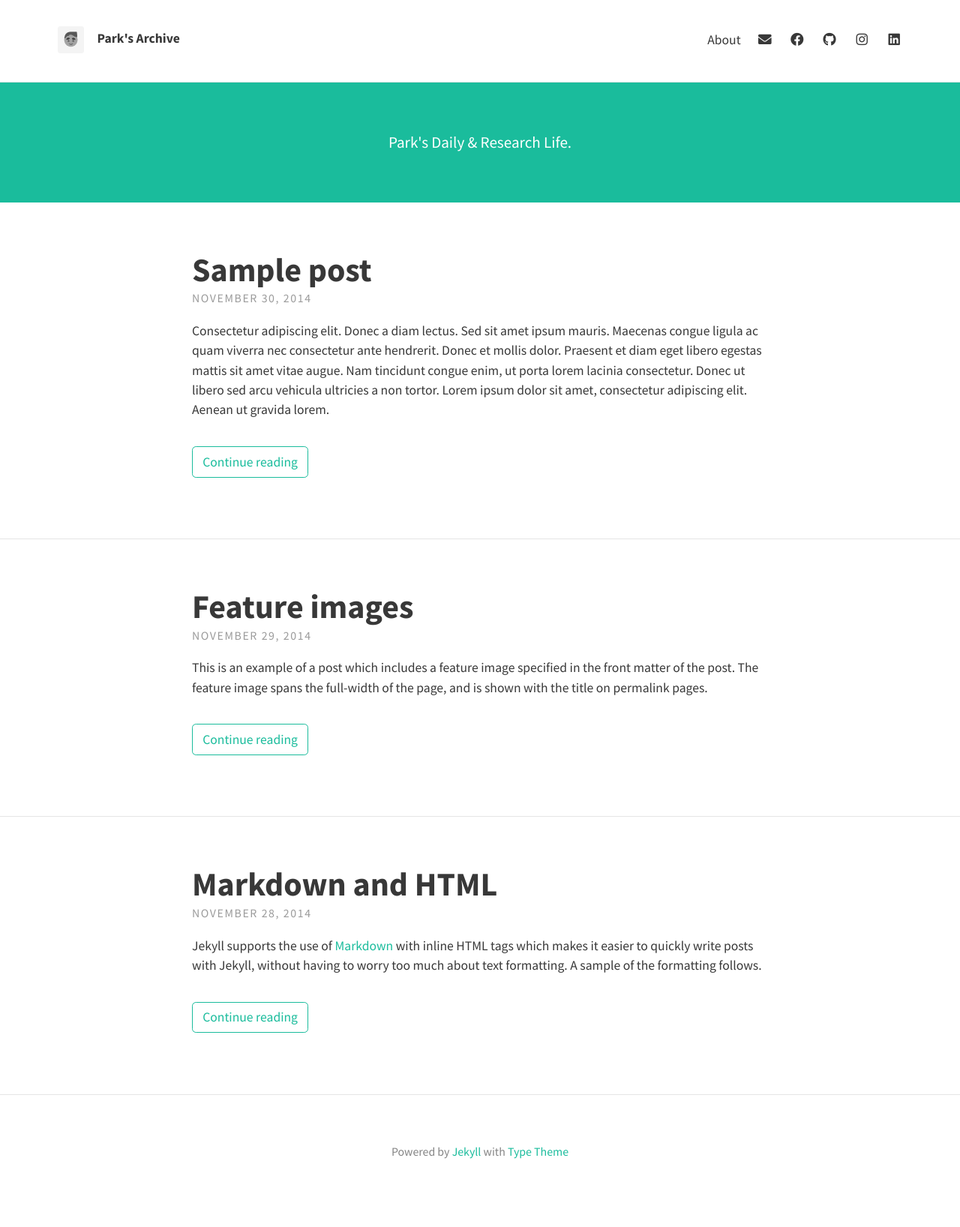
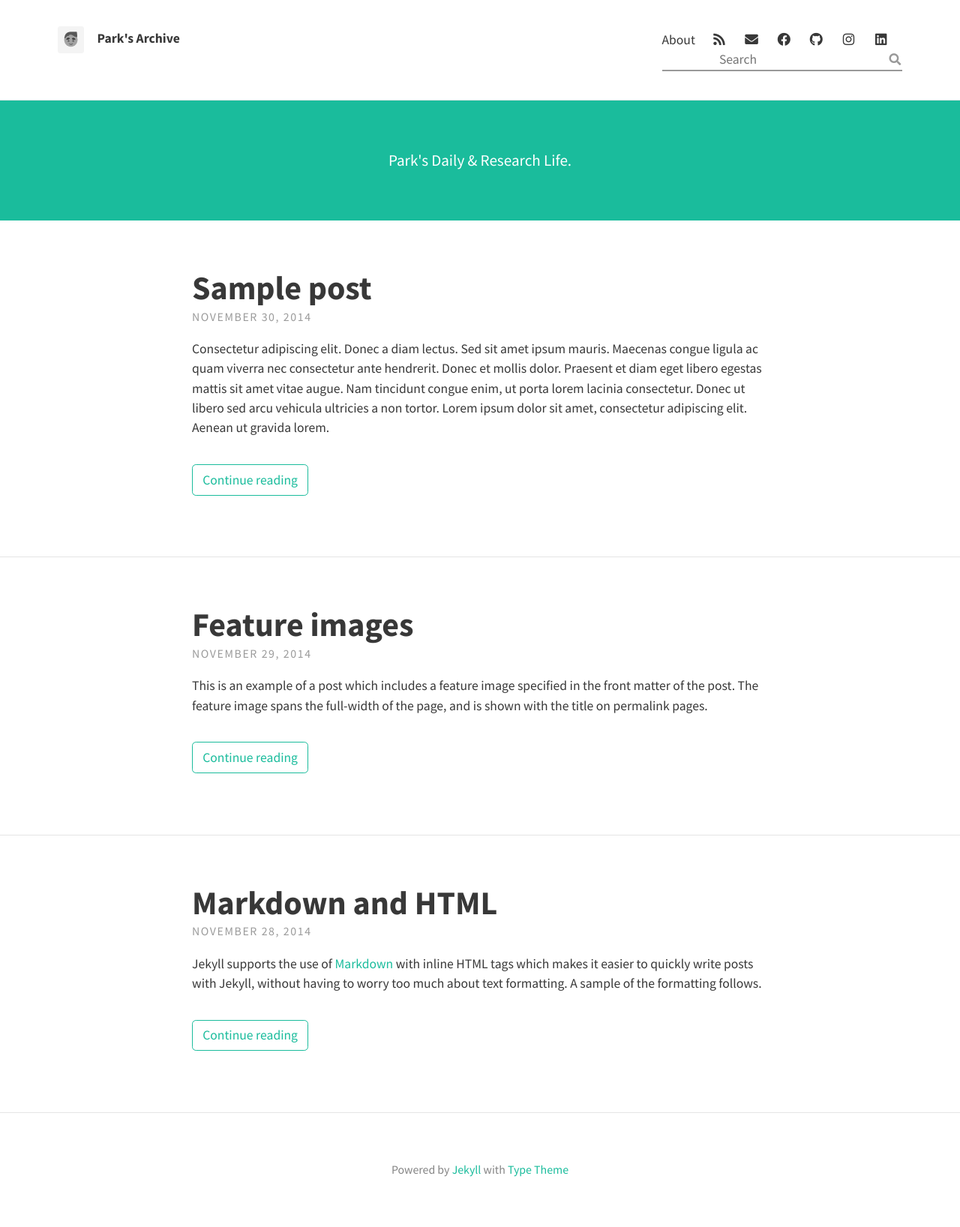
Before and after one commit to jhyun0919/jhyun0919.github.io, a Jekyll site: the page built from index.html, in a window 1280 px wide. Shown: the whole page at 75% size. Built offline with Jekyll 4.4.1, drawn with Linux system fonts in a browser that asks for light colours; nearby versions of some CDN libraries; the list of posts is cut into pages by our own code; before the commit the page ends 1612 px from its top, so only the background shows below that.

```diff
--- a/_config.yml
+++ b/_config.yml
@@ -20,7 +20,7 @@ theme_settings:
    Powered by <a href="https://jekyllrb.com/">Jekyll</a> with <a href="https://github.com/rohanchandra/type-theme">Type Theme</a>
 
   # Icons
-  rss: false
+  rss: true
   email_address: "jhyun0919@utexas.edu"# Full email address, e.g. "sam@example.com"
   behance:
   bitbucket:
@@ -47,7 +47,7 @@ theme_settings:
   google_analytics: # Tracking ID, e.g. "UA-000000-01"
   disqus_shortname:
   katex: true # Enable if using math markup
-  search: false # Enable the search feature
+  search: ture # Enable the search feature
 
   # Localization strings
   str_follow_on: "Follow on"
@@ -66,11 +66,12 @@ theme_settings:
   google_fonts: "Source+Sans+Pro:400,700,700italic,400italic"
 
   # Post navigation
-  post_navigation: false
+  post_navigation: true
 
 # PAGINATION
 paginate: 5
 paginate_path: "blog/page:num"
+animation: true
 
 # BUILD SETTINGS
 markdown: kramdown
@@ -78,7 +79,8 @@ highlighter: rouge
 sass:
   sass_dir: _sass
   style: :compressed
-plugins: [jekyll-paginate]
+plugins: [jekyll-paginate, jekyll-category-pages]
+
 exclude:
   - Gemfile
   - Gemfile.lock
```
